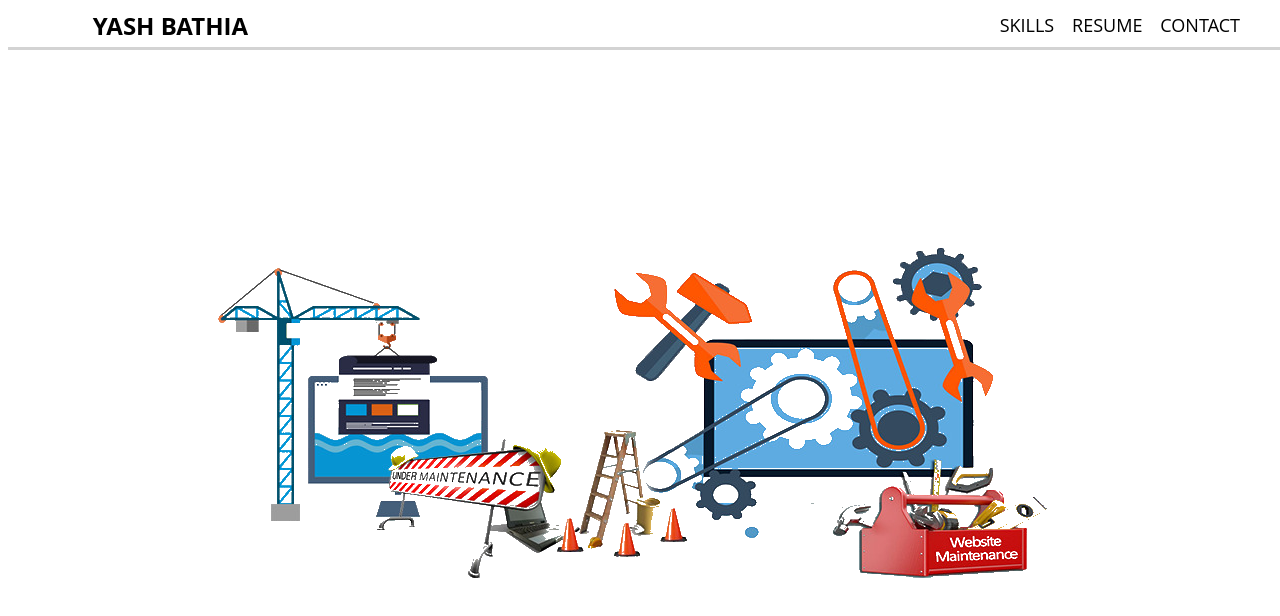
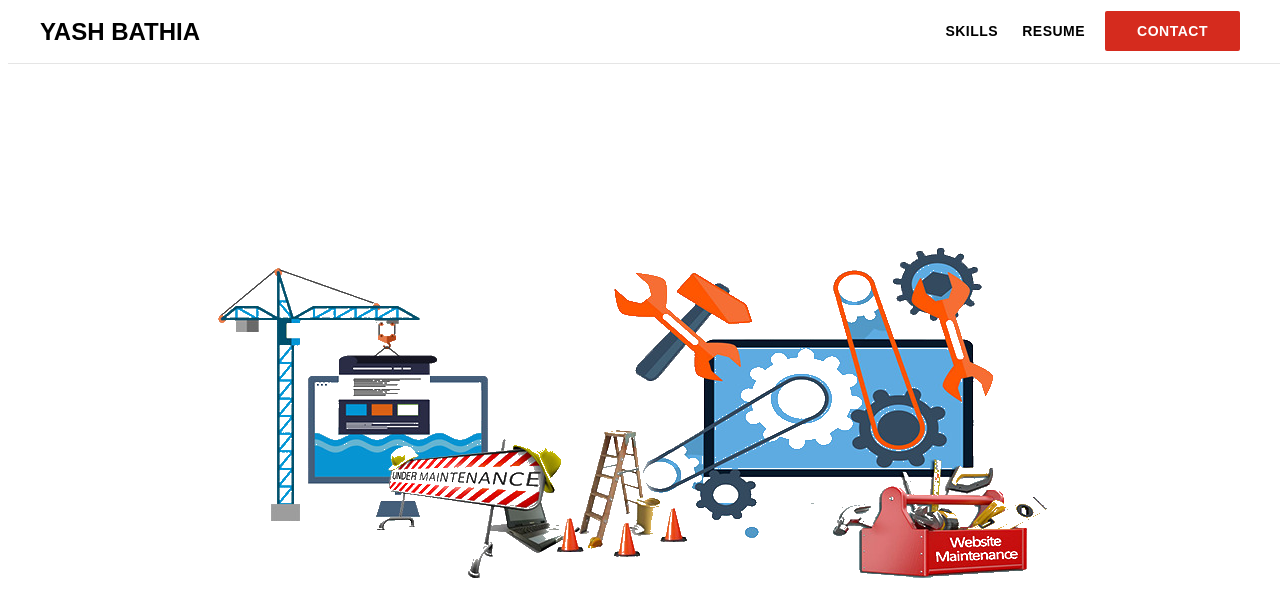
Before and after one commit to yvbathia/yashbathia, a React (Create React App) app: page /resume in a window 1280 px wide. Shown: the top 616 px of the page. Built offline with nearby package versions, Linux system fonts and the light colour scheme.

Commit message:
Update Header

```diff
--- a/src/components/Header/Header.module.scss
+++ b/src/components/Header/Header.module.scss
@@ -5,48 +5,57 @@
 }
 
 .root {
-  background: $light-background;
-  //   height: calc(100vh - 52px);
+  // background: $light-background;
 }
 .header {
-  height: 50px;
-  width: 100vw;
-  margin: 0 auto;
+  background-color: #fff;
+  width: 100%;
+  border-bottom: 1px solid rgba(0, 0, 0, 0.1);
+  height: 63px;
   position: fixed;
-  background: $white;
-  z-index: 1000;
-  box-shadow: inset 0 -3px 0 0 $light-grey;
-  vertical-align: middle;
+  max-width: 100%;
+  top: 0;
   display: flex;
-  top: 0;
-  font-size: 24px;
+  z-index: 5;
+  flex-direction: row;
+  justify-content: space-between;
+  align-items: center;
+}
+
+.left {
+  flex: 1 1;
+  margin-left: 2rem;
+  display: block;
+  font-weight: bolder;
+  font-size: 1.5rem;
+}
+
+.right {
+  flex: 1 1;
+  margin-right: 2rem;
+  text-align: right;
+}
+
+.children {
+  margin: auto;
+  width: 1160px;
+}
+
+.links {
+  margin-right: 1rem;
+  padding: 1rem 0.25rem;
+  text-decoration: none;
+  text-transform: uppercase;
+  line-height: 1;
+  letter-spacing: 0.5px;
+  font-size: 0.875rem;
   font-weight: bold;
 }
 
-.left {
-  width: 15%;
-  margin-left: 15%;
-  position: relative;
-  margin: auto;
-  display: flex;
-  justify-content: flex-end;
+.btn {
+  background-color: #d52b1e;
+  color: $white !important;
+  border-radius: 0.125rem;
+  text-align: center;
+  padding: .75rem 2rem;
 }
-
-.right {
-  width: 70%;
-  margin-right: 5%;
-  display: flex;
-  justify-content: flex-end;
-  position: relative;
-  margin: auto;
-  div {
-    margin-left: 2%;
-    font-size: 18px;
-    font-weight: normal;
-  }
-}
-
-.children {
-  margin: 50px auto;
-  width: 1160px;
-}
--- a/src/components/Header/index.jsx
+++ b/src/components/Header/index.jsx
@@ -17,30 +17,29 @@ const Header = ({ children }) => (
       </div>
 
       <div className={s.right}>
-        <div className={s.skills}>
         <Link
+          className={s.links}
           to="/skills"
           style={{ textDecoration: "none", color: "inherit" }}
         >
           SKILLS
         </Link>
-        </div>
-        <div className={s.about}>
+
         <Link
+          className={s.links}
           to="/resume"
           style={{ textDecoration: "none", color: "inherit" }}
         >
           RESUME
         </Link>
-        </div>
-        <div className={s.skills}>
+
         <Link
+          className={[s.links, s.btn].join(" ")}
           to="/contact"
           style={{ textDecoration: "none", color: "inherit" }}
         >
           CONTACT
         </Link>
-        </div>
       </div>
     </div>
     <div className={s.children}>{children}</div>
--- a/src/styles/global.scss
+++ b/src/styles/global.scss
@@ -1,5 +1,14 @@
 @import "./variables.scss";
 
 body {
-  font-family: $openSans;
+  line-height: 1.15;
+  font-family: $sansSerif;
 }
+
+h1 {
+  font-family: $sansPro;
+}
+
+p {
+  font-family: $sansSerif;
+}
--- a/src/styles/variables.scss
+++ b/src/styles/variables.scss
@@ -5,4 +5,6 @@ $light-background: #fcfcfc;
 
 // fonts
 
-$openSans: 'open sans';
+$openSans: "open sans";
+$sansPro: "SourceSansPro-Regular";
+$sansSerif: "Titillium Web", sans-serif;
```
Lines whose indentation alone changed are shown as unchanged.
